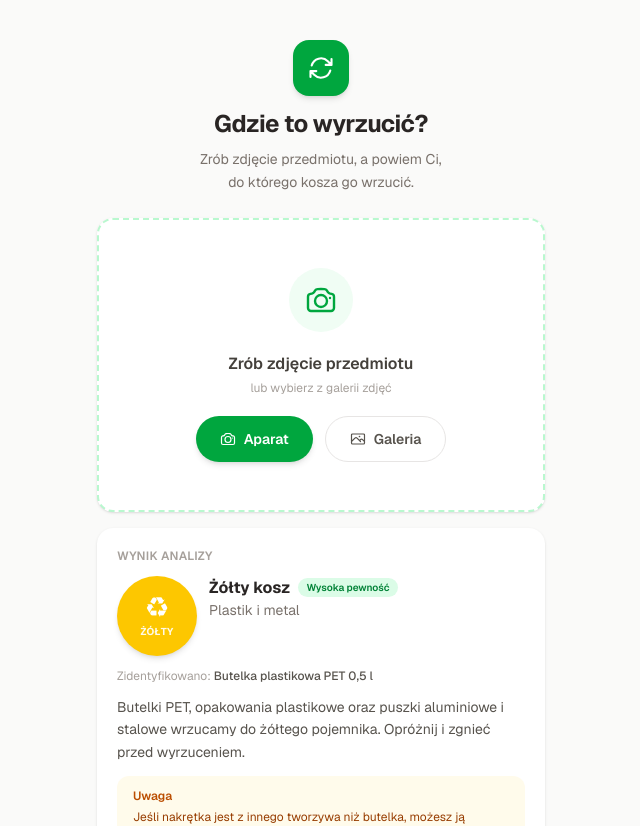
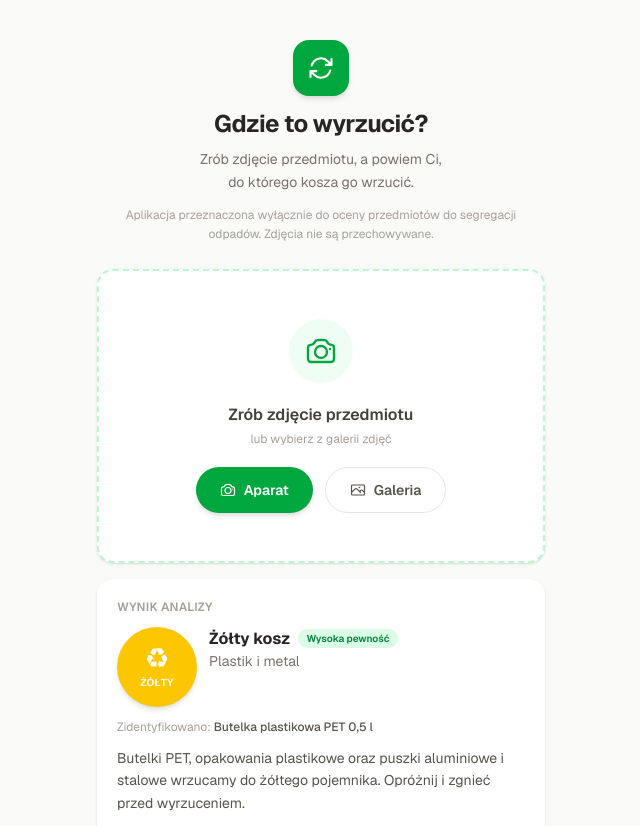
Before and after one commit to robloxsagax-web/AgriPulse, a Next.js app: page / in a window 1280 px wide. Shown: the top 826 px of the page, without its empty margins (319-959 px from the left). Built offline with nearby package versions, Linux system fonts and the light colour scheme.

Commit message:
Add a disclaimer

```diff
--- a/app/components/RecyclingAssistant.tsx
+++ b/app/components/RecyclingAssistant.tsx
@@ -121,6 +121,9 @@ export default function RecyclingAssistant() {
           Zrób zdjęcie przedmiotu, a powiem Ci,
           <br />
           do którego kosza go wrzucić.
+        </p>
+        <p className="mt-3 px-2 text-xs leading-relaxed text-stone-400">
+          Aplikacja przeznaczona wyłącznie do oceny przedmiotów do segregacji odpadów. Zdjęcia nie są przechowywane.
         </p>
       </header>
 
```
